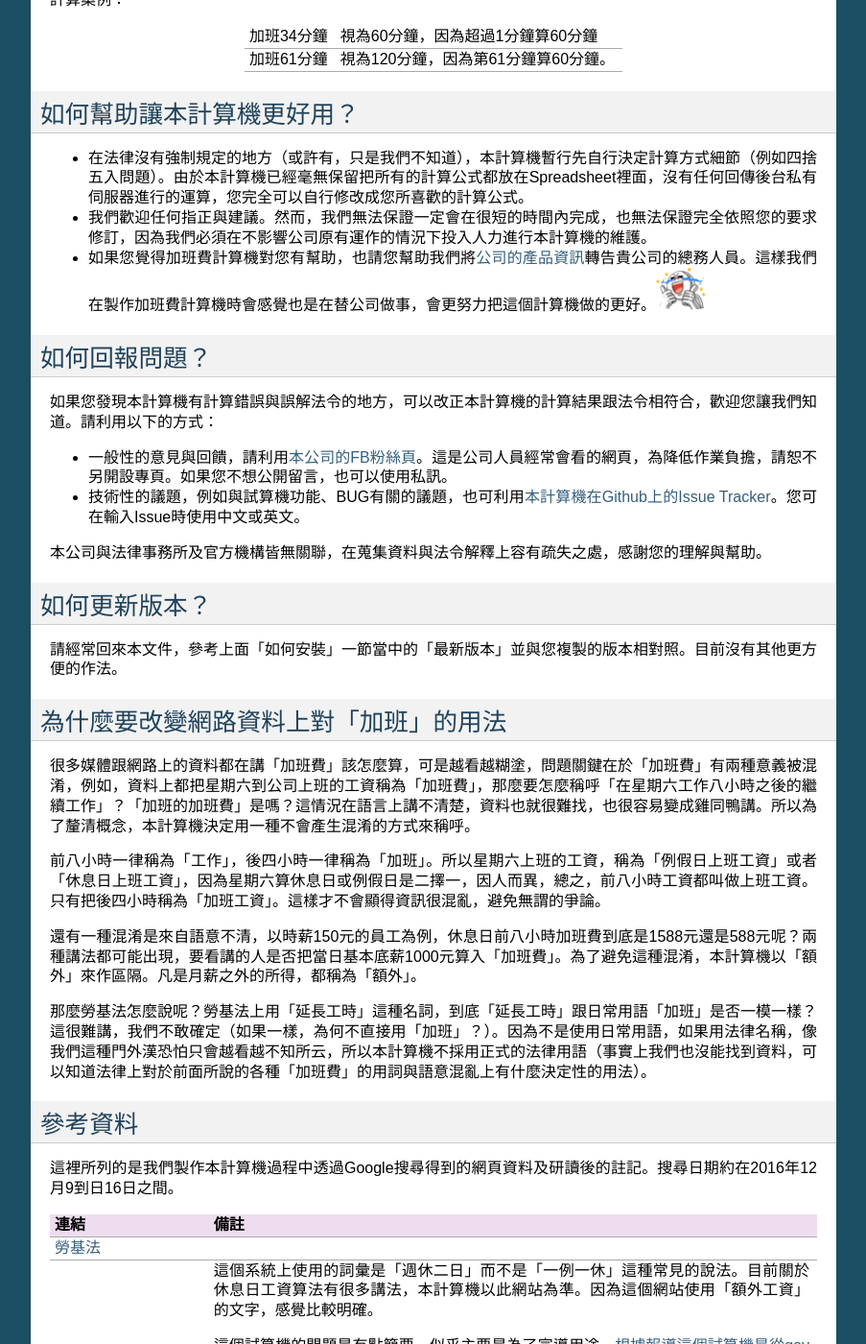
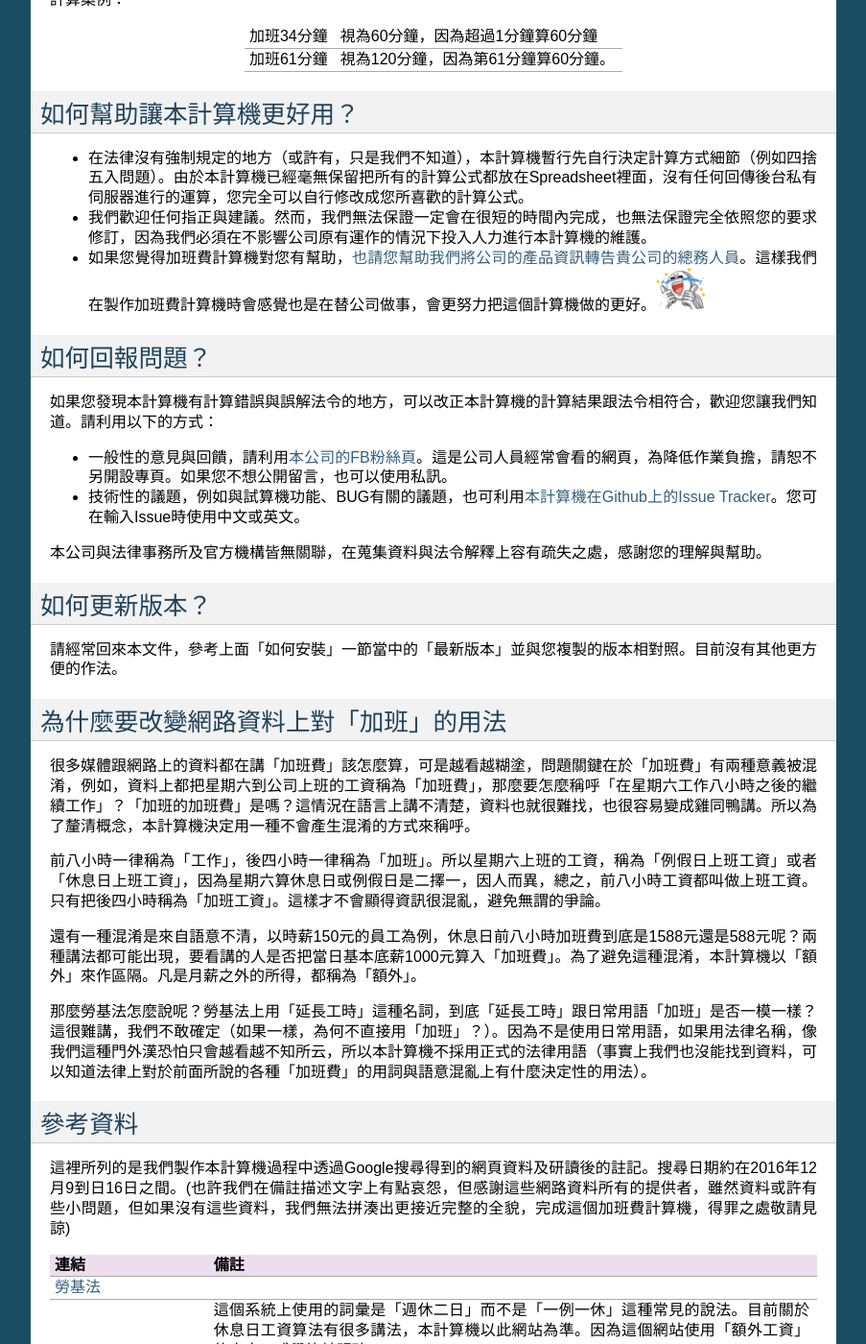
Before and after one commit to rexiap/neusauber, a Sphinx documentation site: the page built from docs/projects/overtimepaycal.rst, in a window 1280 px wide and 1400 px high, scrolled down 4779 px. Shown: the whole window at 96% size, without its empty margins (198-1101 px from the left). Built offline with Sphinx 7.4.7, drawn with Linux system fonts in a browser that asks for light colours.

Commit message:
Google Docs reST Editor@2016-12-21 16:26:29

```diff
--- a/docs/projects/overtimepaycal.rst
+++ b/docs/projects/overtimepaycal.rst
@@ -235,7 +235,7 @@
 參考資料
 ========
 
-這裡所列的是我們製作本計算機過程中透過Google搜尋得到的網頁資料及研讀後的註記。搜尋日期約在2016年12月9到日16日之間。
+這裡所列的是我們製作本計算機過程中透過Google搜尋得到的網頁資料及研讀後的註記。搜尋日期約在2016年12月9到日16日之間。(也許我們在備註描述文字上有點哀怨，但感謝這些網路資料所有的提供者，雖然資料或許有些小問題，但如果沒有這些資料，我們無法拼湊出更接近完整的全貌，完成這個加班費計算機，得罪之處敬請見諒)
 
 +------------------------------+------------------------------------------------------------------------------------------------------------------------------------------------------------------------------------------------------------------------------------------------------------------------------------------------------------+
 |連結                          |備註                                                                                                                                                                                                                                                                                                        |
@@ -322,7 +322,7 @@
 
 .. |LINK3| raw:: html
 
-    <a href="https://goo.gl/TLq35w" target="_blank">公司的產品資訊</a>
+    <a href="https://goo.gl/TLq35w" target="_blank">也請您幫助我們將公司的產品資訊轉告貴公司的總務人員</a>
 
 .. |LINK4| raw:: html
 
```
Also changed, not shown: other parts of docs/projects/overtimepaycal.rst (+1 -1 lines).
